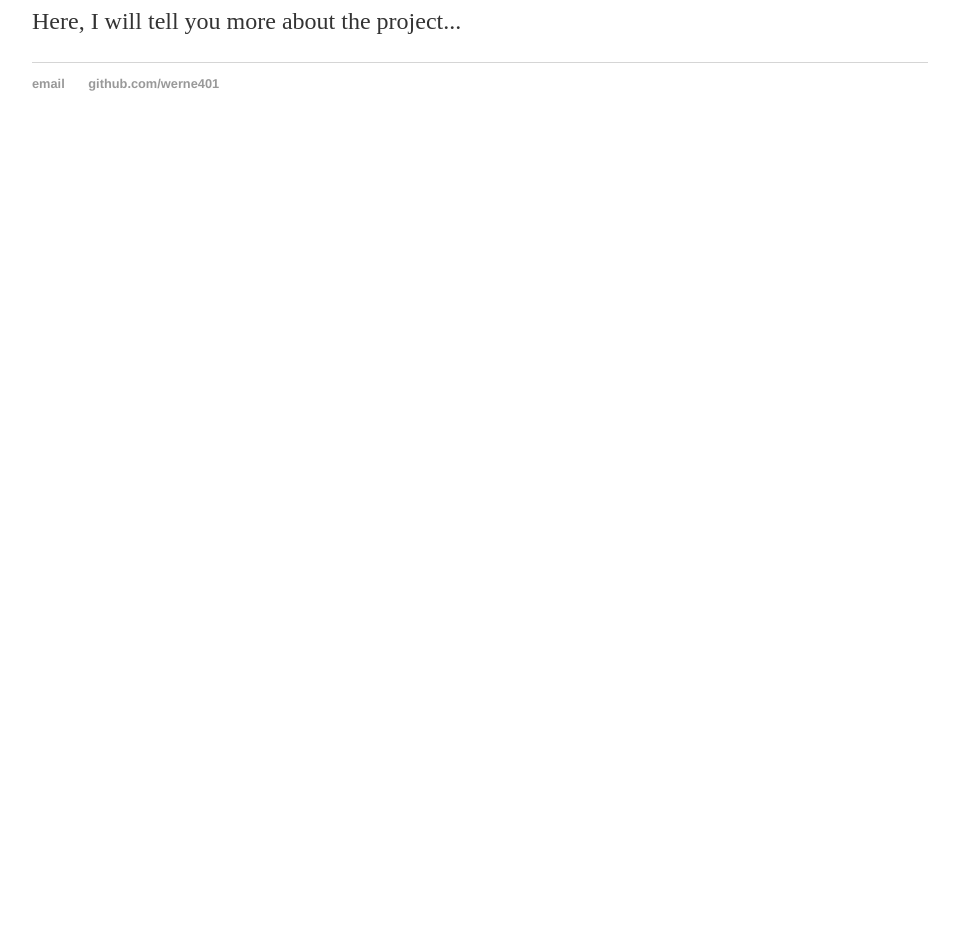
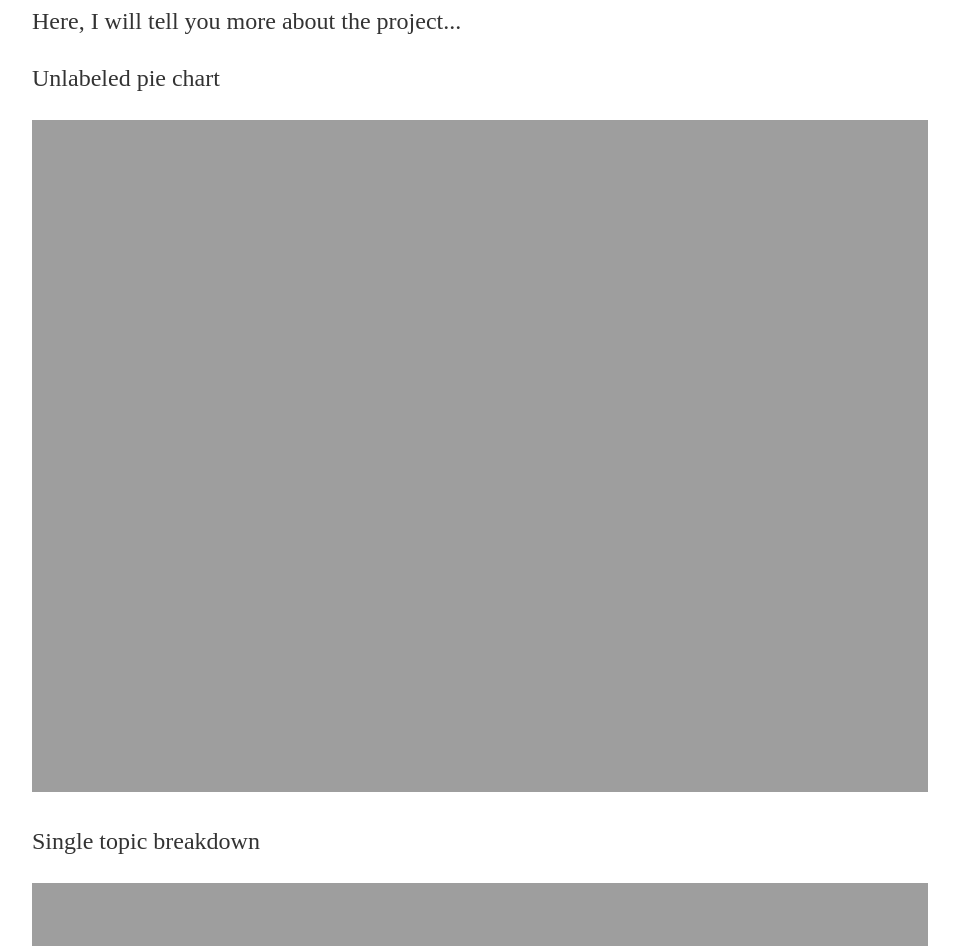
Before and after one commit to werne401/old_website, a Jekyll site: the page built from _posts/2019-08-15-lda-model.md, in a window 1280 px wide and 1400 px high, scrolled down 270 px. Shown: the part 454-1400 px from the top of the window, without its empty margins (160-1119 px from the left). Built offline with Jekyll 4.4.1, drawn with Linux system fonts in a browser that asks for light colours; before the commit the page ends 900 px from its top, so only the background shows below that.

Commit message:
Update 2019-08-15-lda-model.md

```diff
--- a/_posts/2019-08-15-lda-model.md
+++ b/_posts/2019-08-15-lda-model.md
@@ -19,5 +19,12 @@ news article title subjects over a multiple year period.
 
 <p>Here, I will tell you more about the project...</p>
 
-<!--
-{:height="90%" width="90%"} -->
+<p>Unlabeled pie chart</p>
+
+![barChart]({{ site.url }}/assets/pieUnlabeled.jpg){:height="100%" width="100%"}
+
+<p>Single topic breakdown</p>
+![barChart]({{ site.url }}/assets/barTopic4.jpg){:height="100%" width="100%"}
+
+<p>Labeled Pie Chart</p>
+![barChart]({{ site.url }}/assets/pieLabeled.jpg){:height="100%" width="100%"}
```
